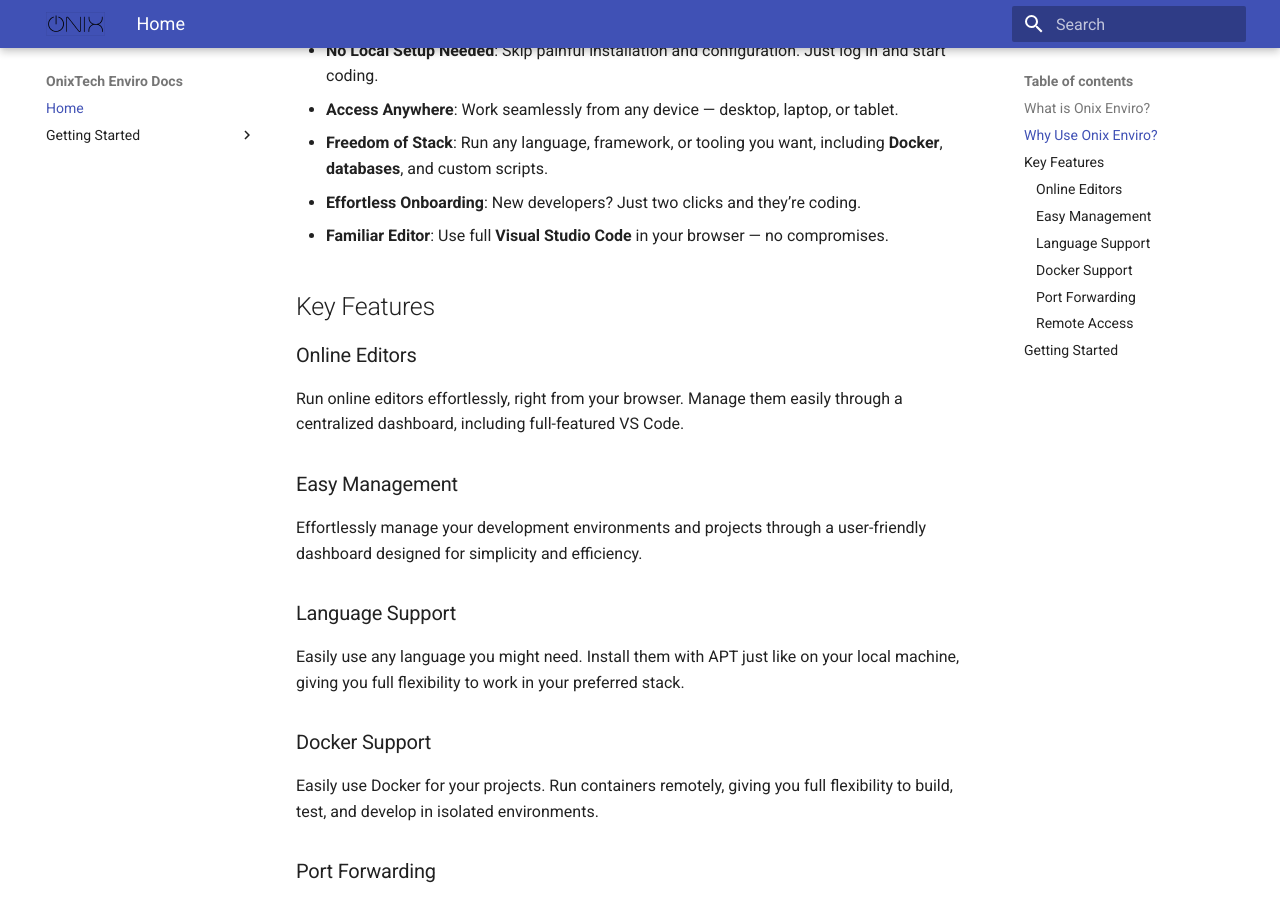
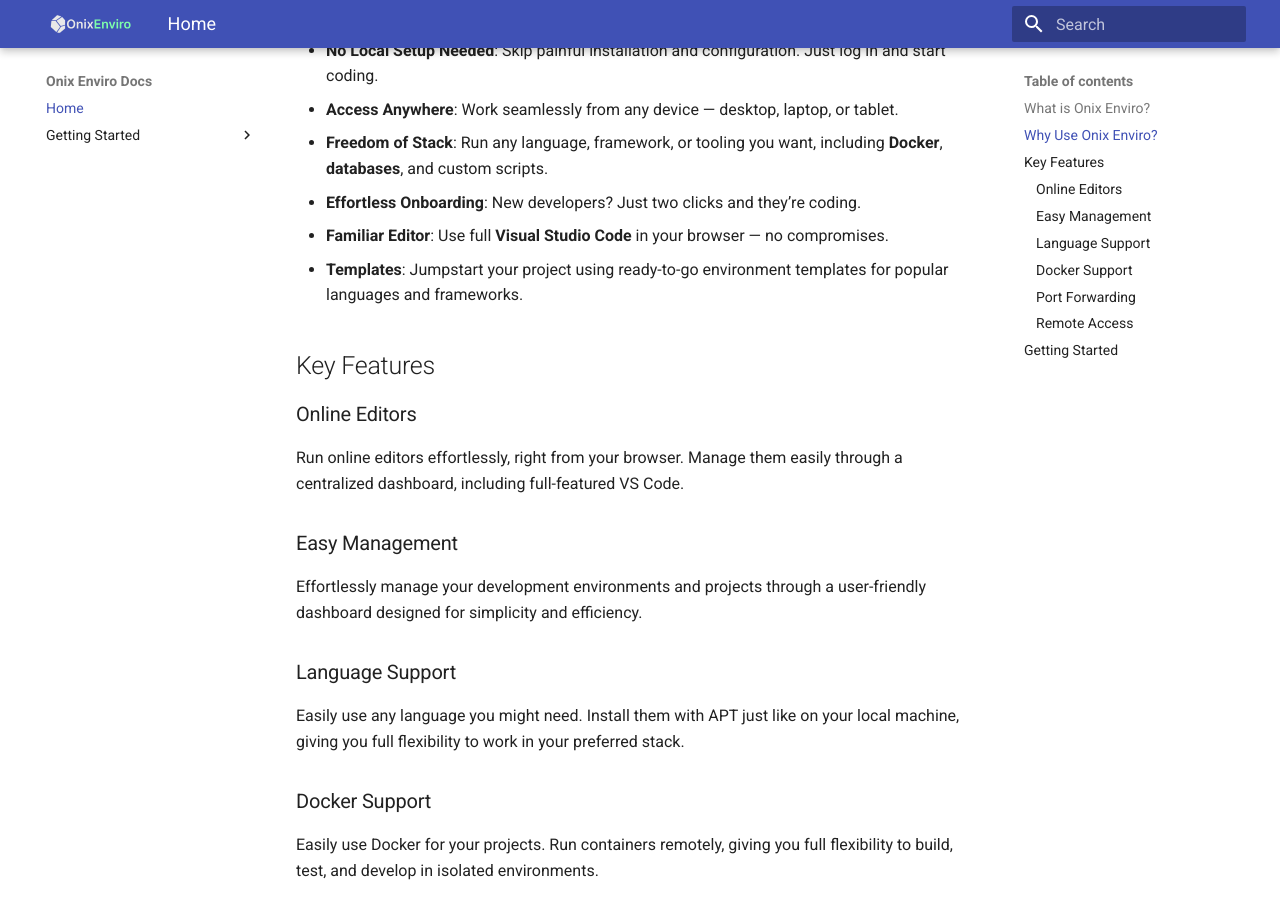
Before and after one commit to ExoOnix/enviro, an MkDocs documentation site: the page built from docs/index.md, in a window 1280 px wide and 900 px high, scrolled down 452 px. Built offline with MkDocs 1.6.1 and Material for MkDocs 9.7.7, drawn with Linux system fonts in a browser that asks for light colours.

Commit message:
updated docs logo and added templates to readme

```diff
--- a/docs/index.md
+++ b/docs/index.md
@@ -15,6 +15,7 @@ Onix Enviro is a modern **cloud development platform** designed to eliminate the
 - **Freedom of Stack**: Run any language, framework, or tooling you want, including **Docker**, **databases**, and custom scripts.
 - **Effortless Onboarding**: New developers? Just two clicks and they’re coding.
 - **Familiar Editor**: Use full **Visual Studio Code** in your browser — no compromises.
+- **Templates**: Jumpstart your project using ready-to-go environment templates for popular languages and frameworks.
 
 
 ## Key Features
--- a/mkdocs.yml
+++ b/mkdocs.yml
@@ -1,4 +1,4 @@
-site_name: OnixTech Enviro Docs
+site_name: Onix Enviro Docs
 site_url: https://onixtech.org/docs
 theme:
   name: material
```
Also changed, not shown: README.md (+2 -1 lines), docs/assets/logo.svg.
